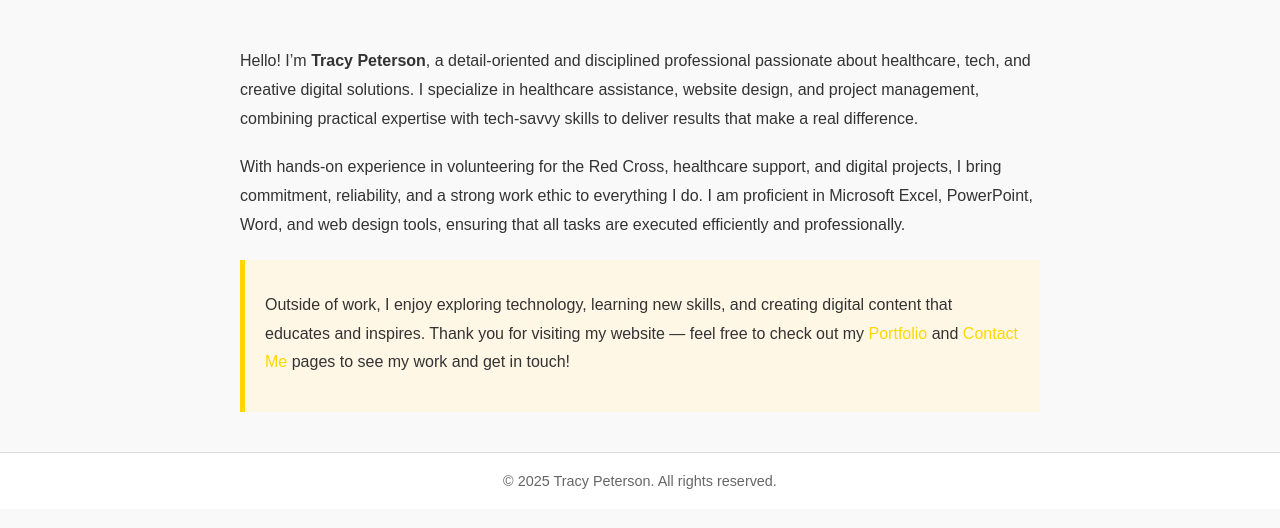
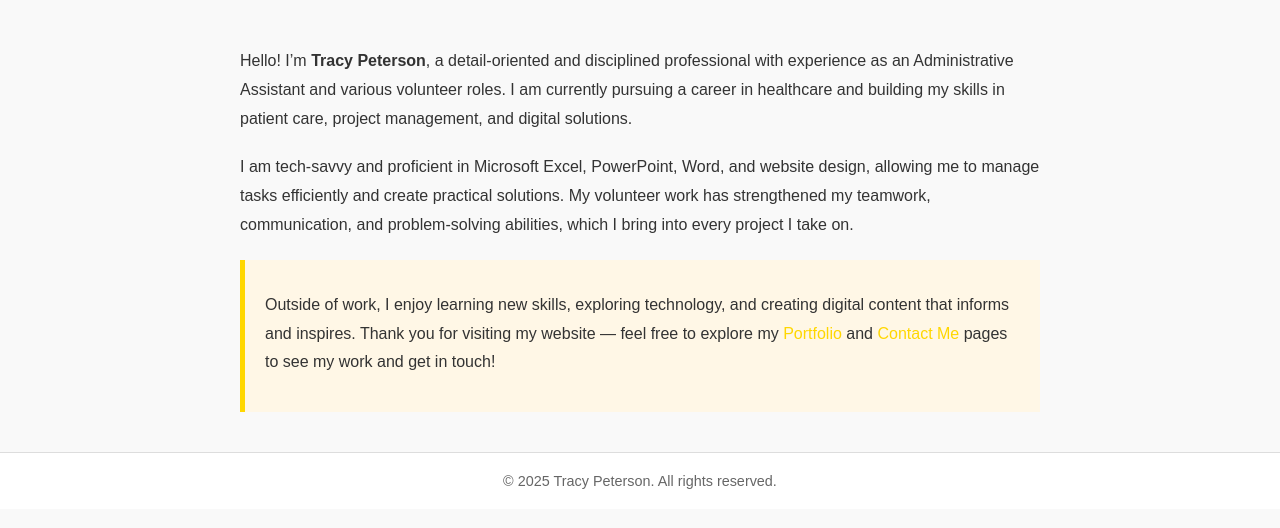
Before and after one commit to TracyPee/TracyW, a plain HTML site: page about.html in a window 1280 px wide. Shown: the part 126-654 px from the top of the page. Drawn offline with Linux system fonts and the light colour scheme.

Commit message:
updated about html
Updated the content in the About Me section to reflect current experience and skills.

```diff
--- a/about.html
+++ b/about.html
@@ -1,3 +1,4 @@
+
 <!DOCTYPE html>
 <html lang="en">
 <head>
@@ -5,7 +6,6 @@
     <meta name="viewport" content="width=device-width, initial-scale=1.0">
     <title>About Me</title>
     <style>
-        /* General Page Styles */
         body {
             font-family: Arial, sans-serif;
             margin: 0;
@@ -14,7 +14,7 @@
             color: #333;
         }
 
-        /* Navigation Bar */
+        /* Navigation */
         nav {
             background-color: #fff;
             box-shadow: 0 2px 5px rgba(0,0,0,0.1);
@@ -31,14 +31,12 @@
             text-decoration: none;
             color: #222;
             font-weight: bold;
-            font-size: 1em;
         }
 
         nav a:hover {
             color: gold;
         }
 
-        /* Header */
         header {
             text-align: center;
             padding: 30px 0 10px 0;
@@ -50,7 +48,6 @@
             color: #222;
         }
 
-        /* Main Content */
         .content {
             max-width: 800px;
             margin: 40px auto;
@@ -62,7 +59,6 @@
             margin-bottom: 20px;
         }
 
-        /* Highlight Section */
         .highlight {
             background-color: #fff7e6;
             padding: 15px 20px;
@@ -70,7 +66,6 @@
             margin-bottom: 20px;
         }
 
-        /* Footer */
         footer {
             text-align: center;
             padding: 20px;
@@ -108,12 +103,12 @@
 
     <!-- Main Content -->
     <div class="content">
-        <p>Hello! I’m <strong>Tracy Peterson</strong>, a detail-oriented and disciplined professional passionate about healthcare, tech, and creative digital solutions. I specialize in healthcare assistance, website design, and project management, combining practical expertise with tech-savvy skills to deliver results that make a real difference.</p>
+        <p>Hello! I’m <strong>Tracy Peterson</strong>, a detail-oriented and disciplined professional with experience as an Administrative Assistant and various volunteer roles. I am currently pursuing a career in healthcare and building my skills in patient care, project management, and digital solutions.</p>
 
-        <p>With hands-on experience in volunteering for the Red Cross, healthcare support, and digital projects, I bring commitment, reliability, and a strong work ethic to everything I do. I am proficient in Microsoft Excel, PowerPoint, Word, and web design tools, ensuring that all tasks are executed efficiently and professionally.</p>
+        <p>I am tech-savvy and proficient in Microsoft Excel, PowerPoint, Word, and website design, allowing me to manage tasks efficiently and create practical solutions. My volunteer work has strengthened my teamwork, communication, and problem-solving abilities, which I bring into every project I take on.</p>
 
         <div class="highlight">
-            <p>Outside of work, I enjoy exploring technology, learning new skills, and creating digital content that educates and inspires. Thank you for visiting my website — feel free to check out my <a class="highlight-link" href="portfolio.html">Portfolio</a> and <a class="highlight-link" href="contact.html">Contact Me</a> pages to see my work and get in touch!</p>
+            <p>Outside of work, I enjoy learning new skills, exploring technology, and creating digital content that informs and inspires. Thank you for visiting my website — feel free to explore my <a class="highlight-link" href="portfolio.html">Portfolio</a> and <a class="highlight-link" href="contact.html">Contact Me</a> pages to see my work and get in touch!</p>
         </div>
     </div>
 
```
